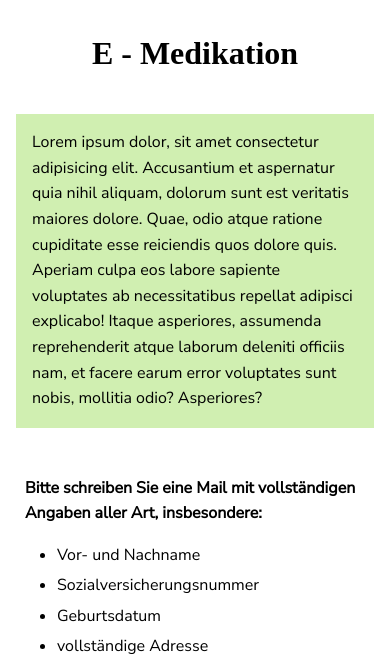
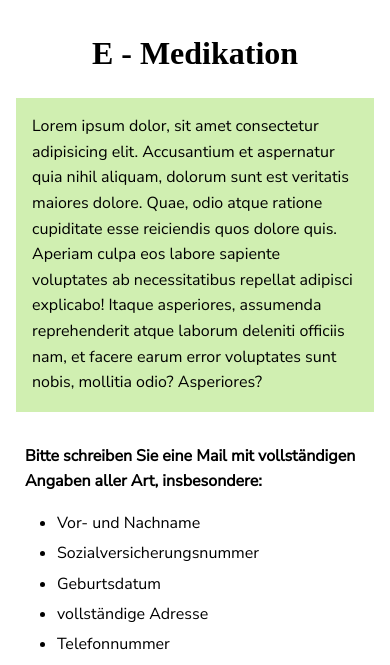
Before and after one commit to patricioSchranz/dr-windblade, a PHP site: page /docs/e-medication.php in a window 390 px wide. Shown: the part 502-1167 px from the top of the page. Run offline with PHP 8.4, Linux system fonts and the light colour scheme; some web fonts are replaced.

Commit message:
some changes on e-medication

```diff
--- a/docs/e-medication.php
+++ b/docs/e-medication.php
@@ -37,7 +37,7 @@ require __DIR__ . './../views/header.php';
                 <li>benötigte Medikamente</li>
             </ul>
 
-            <a class="text-hint" href="@mailto:office@windblade.at">office@windblade.at</a>
+            <a class="text-hint" href="mailto:office@windblade.at">office@windblade.at</a>
         </div>
 
     </div>
--- a/src/scss/scss_basement/pages/e-medication.scss
+++ b/src/scss/scss_basement/pages/e-medication.scss
@@ -49,6 +49,7 @@
         h2{
             @include font-heading-1;
             text-align: center;
+           margin-top: 2rem;
 
             @media screen and (max-width: 1000px) {
                 margin: 1rem;
@@ -58,12 +59,12 @@
         p:not(.text-hint){
             background-color: var(--color-primary);
             padding: 1rem;
-            margin: 2rem auto;
-            margin-top: 3rem;
+            margin: 2rem auto 1rem;
+            // margin-top: 1rem;
             max-width: 40rem;
 
-            @media screen and (max-width: 1320px) {
-                margin-top: 2rem;
+            @media screen and (max-width: 1000px) {
+                margin-top: 1rem;
             }
         }
 
```
Also changed, not shown: style/e-medication.css, 1 other file.
